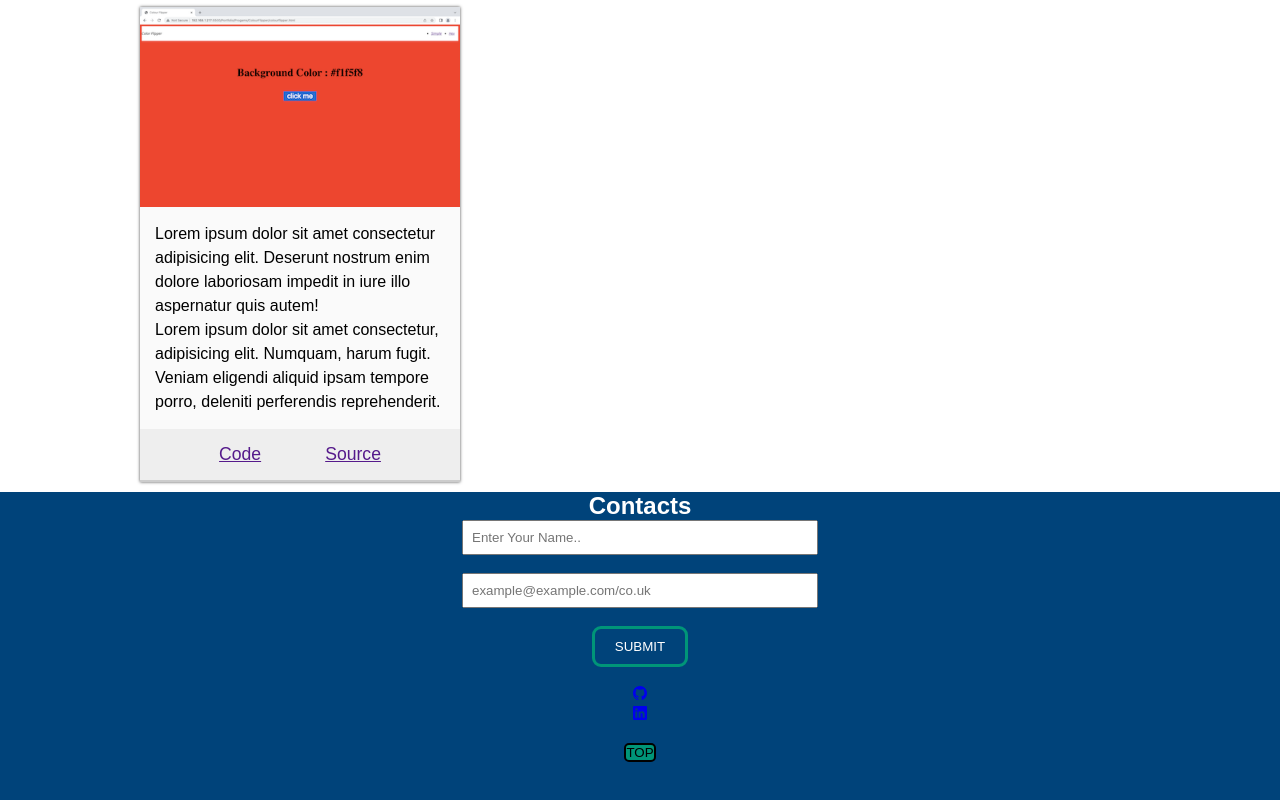
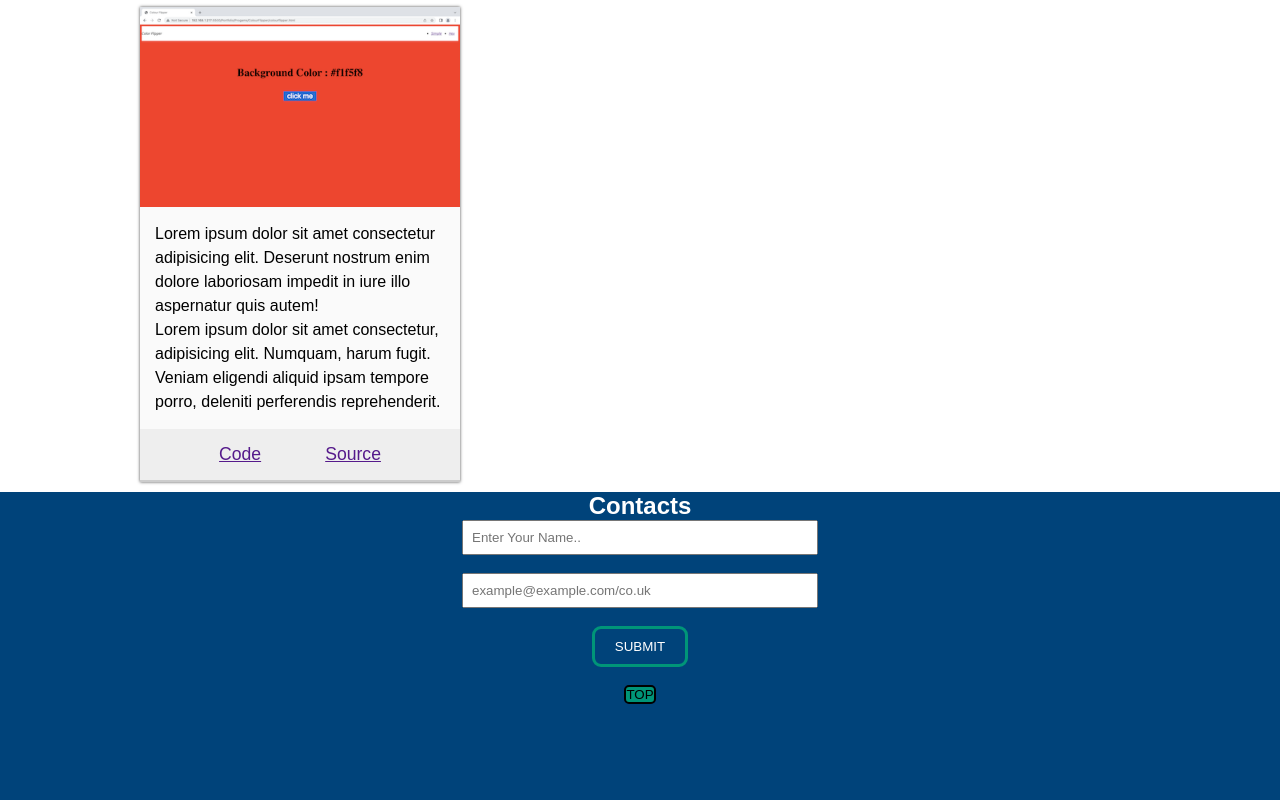
Before and after one commit to AbdirahmanDubad19/AbdirahmanDubad19.github.io, a plain HTML site: page index.html in a window 1280 px wide. Shown: the part 2359-3159 px from the top of the page. Drawn offline with nearby package versions, Linux system fonts and the light colour scheme.

Commit message:
Update index.html

```diff
--- a/index.html
+++ b/index.html
@@ -171,19 +171,6 @@
                 <input type="text" id="email" placeholder="example@example.com/co.uk" ><br><br>
                 <input type="submit" value="submit" id="submit">
             </form><br>
-
-            <ul id="socials">
-                <li id="social-list-items">
-                    <a class="social-list-link" href="https://github.com/AbdirahmanDubad19?tab=repositories" target="_blank"><ion-icon name="logo-github"></ion-icon></a>
-                </li>
-                <li id="social-list-items">
-                    <a class="social-list-link" href="https://www.linkedin.com/in/abdirahman-d-61074b235/?lipi=urn%3Ali%3Apage%3Ad_flagship3_feed%3BNvpZRyIYSuC41uqUj6hM6w%3D%3D" target="_blank"><ion-icon name="logo-linkedin"></ion-icon></a></a>
-                </li>
-                <li id="social-list-items">
-                    <a class="social-list-link" href="" target="_blank"></a>
-                </li>
-            </ul>
-
             <div id="top">
                 <button>Top</button>
             </div>
```
